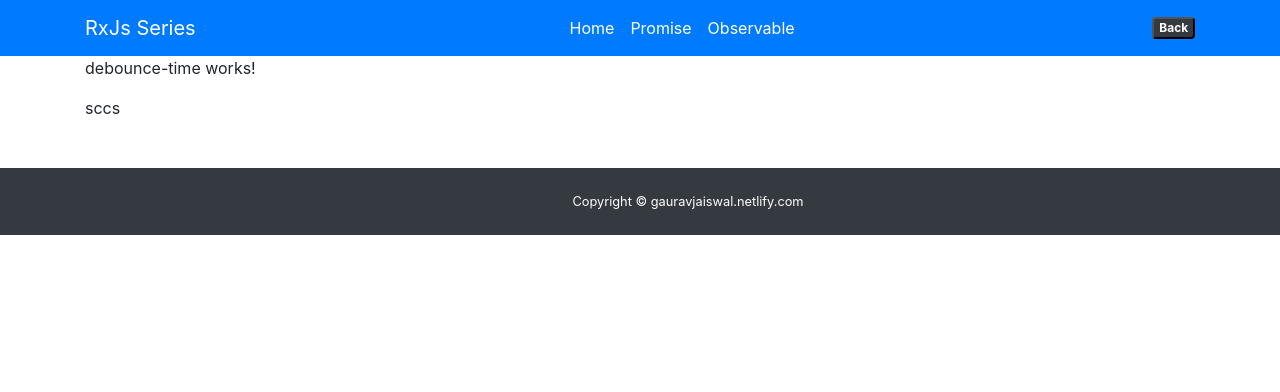
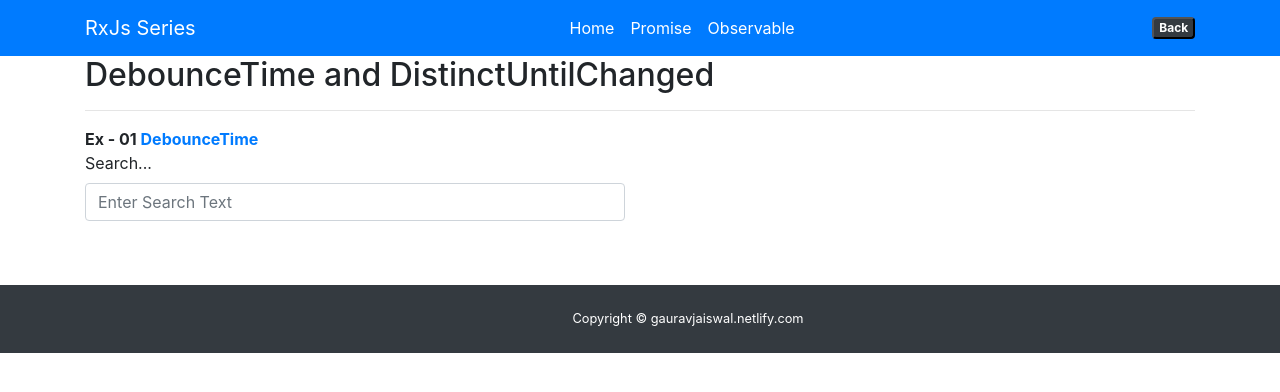
Before and after one commit to gauravkumar34/Rxjs-Series, an Angular app: page /observable/debounceTime in a window 1280 px wide. Shown: the top 392 px of the page. Built offline with nearby package versions, Linux system fonts and the light colour scheme.

Commit message:
3 files modified

```diff
--- a/src/app/observable/debounce-time/debounce-time.component.html
+++ b/src/app/observable/debounce-time/debounce-time.component.html
@@ -1,2 +1,14 @@
-<p>debounce-time works!</p>
-sccs
+<h2>DebounceTime and DistinctUntilChanged</h2>
+<hr />
+<div class="row">
+  <div class="col-lg-6">
+  <strong>Ex - 01 <span class="text-primary">DebounceTime</span></strong>
+  <form>
+  <div class="form-group">
+    <label for="exampleInputEmail1">Search...</label>
+    <input type="email" class="form-control" aria-describedby="emailHelp" placeholder="Enter Search Text" #myInput>
+  </div>
+</form>
+  </div>
+  <div class="col-lg-6"></div>
+</div>
--- a/src/app/observable/debounce-time/debounce-time.component.ts
+++ b/src/app/observable/debounce-time/debounce-time.component.ts
@@ -1,15 +1,26 @@
-import { Component, OnInit } from '@angular/core';
+import {
+  AfterViewInit,
+  Component,
+  ElementRef,
+  OnInit,
+  ViewChild,
+} from '@angular/core';
+import { fromEvent } from 'rxjs';
 
 @Component({
   selector: 'app-debounce-time',
   templateUrl: './debounce-time.component.html',
-  styleUrls: ['./debounce-time.component.css']
+  styleUrls: ['./debounce-time.component.css'],
 })
-export class DebounceTimeComponent implements OnInit {
+export class DebounceTimeComponent implements AfterViewInit {
+  constructor() {}
 
-  constructor() { }
+  @ViewChild('myInput') myInput: ElementRef;
 
-  ngOnInit() {
+  ngAfterViewInit() {
+    const searchTerm = fromEvent(this.myInput.nativeElement, 'keyup');
+    searchTerm.subscribe((res) => {
+      console.log(res);
+    });
   }
-
 }
--- a/src/app/observable/list/list.component.ts
+++ b/src/app/observable/list/list.component.ts
@@ -59,8 +59,8 @@ export class ListComponent implements OnInit {
       name: 'Retry',
     },
     {
-      route:'debounceTime',
-      name:'DebounceTime and DistinctUntilChange'
-    }
+      route: 'debounceTime',
+      name: 'DebounceTime',
+    },
   ];
 }
```
